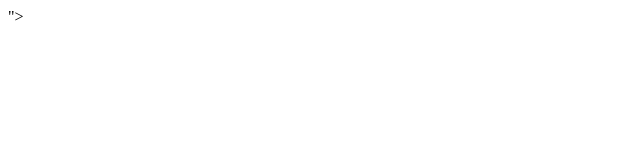
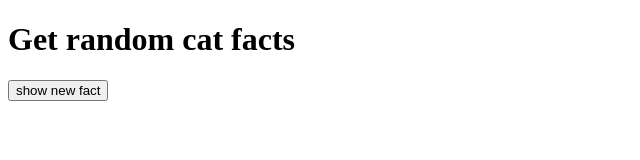
Before and after one commit to TechCharlie0/60DaysOflearningLeapfrog-2024, a plain HTML site: page Day 33/index.html in a window 1280 px wide. Shown: the whole page, without its empty margins (0-640 px from the left). Drawn offline with nearby package versions, Linux system fonts and the light colour scheme.

Commit message:
h1 and button

```diff
--- a/Day 33/index.html
+++ b/Day 33/index.html
@@ -7,7 +7,10 @@
   </head>
   <body>
     <script src="https://cdn.jsdelivr.net/npm/axios@1.6.7/dist/axios.min.js"></script>
-    ">
+    <h1>Get random cat facts</h1>
+    <button>show new fact</button>
+    <p id="facts"></p>
+
     <script src="./script.js"></script>
   </body>
 </html>
--- a/Day 33/script.js
+++ b/Day 33/script.js
@@ -1,4 +1,5 @@
 //axios:library to make http request
+let url = "https://catfact.ninja/fact";
 
 async function getFacts() {
   try {
```
